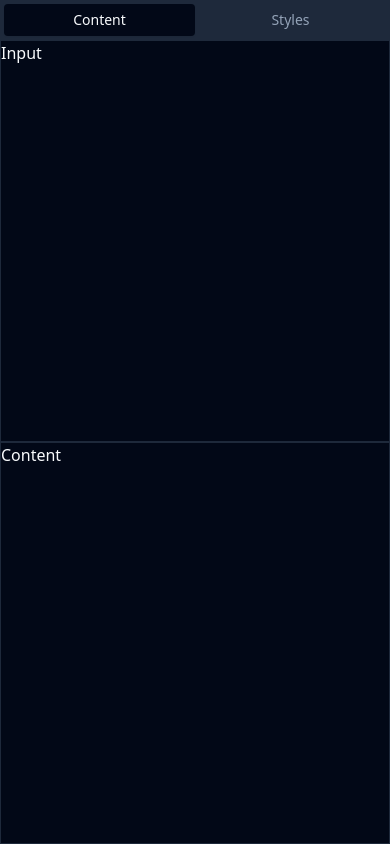
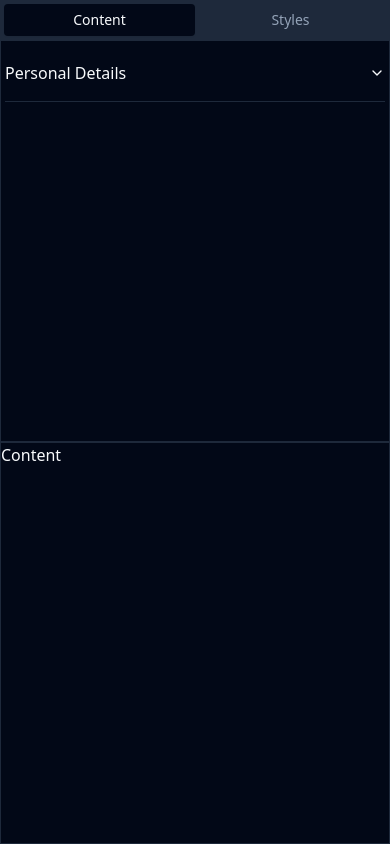
Before and after one commit to mattbro369/cv-builder, a React (Vite) app: page / in a window 390 px wide. Built offline with nearby package versions, Linux system fonts and the light colour scheme.

Commit message:
Accordian added for personal details, inputs added for name, email and phone

```diff
--- a/package.json
+++ b/package.json
@@ -11,7 +11,9 @@
   },
   "dependencies": {
     "@heroicons/react": "^2.1.1",
+    "@radix-ui/react-accordion": "^1.1.2",
     "@radix-ui/react-dialog": "^1.0.5",
+    "@radix-ui/react-label": "^2.0.2",
     "@radix-ui/react-slot": "^1.0.2",
     "@radix-ui/react-tabs": "^1.0.4",
     "@types/prop-types": "^15.7.11",
--- a/src/App.tsx
+++ b/src/App.tsx
@@ -3,7 +3,8 @@
 import './App.css';
 import Navbar from './UI/Content';
 import { Tabs, TabsList } from '@/components/ui/tabs';
-import TabButton from './UI/Tabs/TabButton';
+import TabButton from './UI/tabs/TabButton';
+import Input from './UI/input/InputComponent';
 
 function App() {
 	// const isDesktopOrLaptop = useMediaQuery({
@@ -30,7 +31,9 @@
 					</TabsList>
 				</Tabs>
 			</Navbar>
-			<div className="border-border border-solid border flex-1">Input</div>
+			<div className="border-border border-solid border flex-1 ">
+				<Input />
+			</div>
 			<div className="border-border border-solid border flex-1">Content</div>
 		</div>
 	);
--- a/src/UI/input/Input.tsx
+++ /dev/null
@@ -1,5 +0,0 @@
-function Input() {
-	return;
-}
-
-export default Input;
--- /dev/null
+++ b/src/UI/input/InputComponent.tsx
@@ -0,0 +1,50 @@
+import {
+	Accordion,
+	AccordionContent,
+	AccordionItem,
+	AccordionTrigger,
+} from '@/components/ui/accordion';
+import { Input } from '@/components/ui/input';
+import { Label } from '@/components/ui/label';
+
+function InputComponent() {
+	return (
+		<div className="p-1">
+			<Accordion
+				type="single"
+				collapsible>
+				<AccordionItem value="name">
+					<AccordionTrigger>Personal Details</AccordionTrigger>
+					<AccordionContent className="flex flex-col gap-3">
+						<div className="flex flex-col w-full max-w-sm gap-1.5 pl-1">
+							<Label htmlFor="name">Full name: </Label>
+							<Input
+								type="text"
+								id="name"
+								placeholder="John Wick"
+							/>
+						</div>
+						<div className="flex flex-col w-full max-w-sm gap-1.5 pl-1">
+							<Label htmlFor="email">Email: </Label>
+							<Input
+								type="email"
+								id="email"
+								placeholder="babayaga@gmail.com"
+							/>
+						</div>
+						<div className="flex flex-col w-full max-w-sm gap-1.5 pl-1">
+							<Label htmlFor="phone">Phone: </Label>
+							<Input
+								type="number"
+								id="phone"
+								placeholder="+34 111-247-339"
+							/>
+						</div>
+					</AccordionContent>
+				</AccordionItem>
+			</Accordion>
+		</div>
+	);
+}
+
+export default InputComponent;
--- /dev/null
+++ b/src/components/ui/accordion.tsx
@@ -0,0 +1,56 @@
+import * as React from "react"
+import * as AccordionPrimitive from "@radix-ui/react-accordion"
+import { ChevronDown } from "lucide-react"
+
+import { cn } from "@/lib/utils"
+
+const Accordion = AccordionPrimitive.Root
+
+const AccordionItem = React.forwardRef<
+  React.ElementRef<typeof AccordionPrimitive.Item>,
+  React.ComponentPropsWithoutRef<typeof AccordionPrimitive.Item>
+>(({ className, ...props }, ref) => (
+  <AccordionPrimitive.Item
+    ref={ref}
+    className={cn("border-b", className)}
+    {...props}
+  />
+))
+AccordionItem.displayName = "AccordionItem"
+
+const AccordionTrigger = React.forwardRef<
+  React.ElementRef<typeof AccordionPrimitive.Trigger>,
+  React.ComponentPropsWithoutRef<typeof AccordionPrimitive.Trigger>
+>(({ className, children, ...props }, ref) => (
+  <AccordionPrimitive.Header className="flex">
+    <AccordionPrimitive.Trigger
+      ref={ref}
+      className={cn(
+        "flex flex-1 items-center justify-between py-4 font-medium transition-all hover:underline [&[data-state=open]>svg]:rotate-180",
+        className
+      )}
+      {...props}
+    >
+      {children}
+      <ChevronDown className="h-4 w-4 shrink-0 transition-transform duration-200" />
+    </AccordionPrimitive.Trigger>
+  </AccordionPrimitive.Header>
+))
+AccordionTrigger.displayName = AccordionPrimitive.Trigger.displayName
+
+const AccordionContent = React.forwardRef<
+  React.ElementRef<typeof AccordionPrimitive.Content>,
+  React.ComponentPropsWithoutRef<typeof AccordionPrimitive.Content>
+>(({ className, children, ...props }, ref) => (
+  <AccordionPrimitive.Content
+    ref={ref}
+    className="overflow-hidden text-sm transition-all data-[state=closed]:animate-accordion-up data-[state=open]:animate-accordion-down"
+    {...props}
+  >
+    <div className={cn("pb-4 pt-0", className)}>{children}</div>
+  </AccordionPrimitive.Content>
+))
+
+AccordionContent.displayName = AccordionPrimitive.Content.displayName
+
+export { Accordion, AccordionItem, AccordionTrigger, AccordionContent }
--- /dev/null
+++ b/src/components/ui/input.tsx
@@ -0,0 +1,25 @@
+import * as React from 'react';
+
+import { cn } from '@/lib/utils';
+
+export interface InputProps
+	extends React.InputHTMLAttributes<HTMLInputElement> {}
+
+const Input = React.forwardRef<HTMLInputElement, InputProps>(
+	({ className, type, ...props }, ref) => {
+		return (
+			<input
+				type={type}
+				className={cn(
+					'flex h-10 w-full rounded-md border border-input bg-background px-3 py-2 text-sm ring-offset-background file:border-0 file:bg-transparent file:text-sm file:font-medium placeholder:text-muted-foreground focus-visible:outline-none focus-visible:ring-2 disabled:cursor-not-allowed disabled:opacity-50',
+					className
+				)}
+				ref={ref}
+				{...props}
+			/>
+		);
+	}
+);
+Input.displayName = 'Input';
+
+export { Input };
--- /dev/null
+++ b/src/components/ui/label.tsx
@@ -0,0 +1,24 @@
+import * as React from "react"
+import * as LabelPrimitive from "@radix-ui/react-label"
+import { cva, type VariantProps } from "class-variance-authority"
+
+import { cn } from "@/lib/utils"
+
+const labelVariants = cva(
+  "text-sm font-medium leading-none peer-disabled:cursor-not-allowed peer-disabled:opacity-70"
+)
+
+const Label = React.forwardRef<
+  React.ElementRef<typeof LabelPrimitive.Root>,
+  React.ComponentPropsWithoutRef<typeof LabelPrimitive.Root> &
+    VariantProps<typeof labelVariants>
+>(({ className, ...props }, ref) => (
+  <LabelPrimitive.Root
+    ref={ref}
+    className={cn(labelVariants(), className)}
+    {...props}
+  />
+))
+Label.displayName = LabelPrimitive.Root.displayName
+
+export { Label }
--- a/tailwind.config.js
+++ b/tailwind.config.js
@@ -1,77 +1,78 @@
 /** @type {import('tailwindcss').Config} */
-module.exports = {
-  darkMode: ["class"],
+export default {
+	darkMode: ['class'],
 	content: [
 		'./pages/**/*.{ts,tsx}',
 		'./components/**/*.{ts,tsx}',
 		'./app/**/*.{ts,tsx}',
 		'./src/**/*.{ts,tsx}',
 	],
-  prefix: "",
+	prefix: '',
 	theme: {
 		container: {
 			center: true,
-      padding: "2rem",
+			padding: '2rem',
 			screens: {
-        "2xl": "1400px",
+				'2xl': '1400px',
 			},
 		},
 		extend: {
 			colors: {
-        border: "hsl(var(--border))",
-        input: "hsl(var(--input))",
-        ring: "hsl(var(--ring))",
-        background: "hsl(var(--background))",
-        foreground: "hsl(var(--foreground))",
+				border: 'hsl(var(--border))',
+				input: 'hsl(var(--input))',
+				ring: 'hsl(var(--ring))',
+				background: 'hsl(var(--background))',
+				foreground: 'hsl(var(--foreground))',
 				primary: {
-          DEFAULT: "hsl(var(--primary))",
-          foreground: "hsl(var(--primary-foreground))",
+					DEFAULT: 'hsl(var(--primary))',
+					foreground: 'hsl(var(--primary-foreground))',
 				},
 				secondary: {
-          DEFAULT: "hsl(var(--secondary))",
-          foreground: "hsl(var(--secondary-foreground))",
+					DEFAULT: 'hsl(var(--secondary))',
+					foreground: 'hsl(var(--secondary-foreground))',
 				},
 				destructive: {
-          DEFAULT: "hsl(var(--destructive))",
-          foreground: "hsl(var(--destructive-foreground))",
+					DEFAULT: 'hsl(var(--destructive))',
+					foreground: 'hsl(var(--destructive-foreground))',
 				},
 				muted: {
-          DEFAULT: "hsl(var(--muted))",
-          foreground: "hsl(var(--muted-foreground))",
+					DEFAULT: 'hsl(var(--muted))',
+					foreground: 'hsl(var(--muted-foreground))',
 				},
 				accent: {
-          DEFAULT: "hsl(var(--accent))",
-          foreground: "hsl(var(--accent-foreground))",
+					DEFAULT: 'hsl(var(--accent))',
+					foreground: 'hsl(var(--accent-foreground))',
 				},
 				popover: {
-          DEFAULT: "hsl(var(--popover))",
-          foreground: "hsl(var(--popover-foreground))",
+					DEFAULT: 'hsl(var(--popover))',
+					foreground: 'hsl(var(--popover-foreground))',
 				},
 				card: {
-          DEFAULT: "hsl(var(--card))",
-          foreground: "hsl(var(--card-foreground))",
+					DEFAULT: 'hsl(var(--card))',
+					foreground: 'hsl(var(--card-foreground))',
 				},
 			},
 			borderRadius: {
-        lg: "var(--radius)",
-        md: "calc(var(--radius) - 2px)",
-        sm: "calc(var(--radius) - 4px)",
+				lg: 'var(--radius)',
+				md: 'calc(var(--radius) - 2px)',
+				sm: 'calc(var(--radius) - 4px)',
 			},
 			keyframes: {
-        "accordion-down": {
-          from: { height: "0" },
-          to: { height: "var(--radix-accordion-content-height)" },
+				'accordion-down': {
+					from: { height: '0' },
+					to: { height: 'var(--radix-accordion-content-height)' },
 				},
-        "accordion-up": {
-          from: { height: "var(--radix-accordion-content-height)" },
-          to: { height: "0" },
+				'accordion-up': {
+					from: { height: 'var(--radix-accordion-content-height)' },
+					to: { height: '0' },
 				},
 			},
 			animation: {
-        "accordion-down": "accordion-down 0.2s ease-out",
-        "accordion-up": "accordion-up 0.2s ease-out",
+				'accordion-down': 'accordion-down 0.2s ease-out',
+				'accordion-up': 'accordion-up 0.2s ease-out',
 			},
 		},
 	},
-  plugins: [require("tailwindcss-animate")],
-}
+	// eslint-disable-next-line no-undef
+	plugins: [require('tailwindcss-animate')],
+};
```
Also changed, not shown: 1 other file (tests, documents, lock files or other folders). Lines whose indentation alone changed are shown as unchanged.
